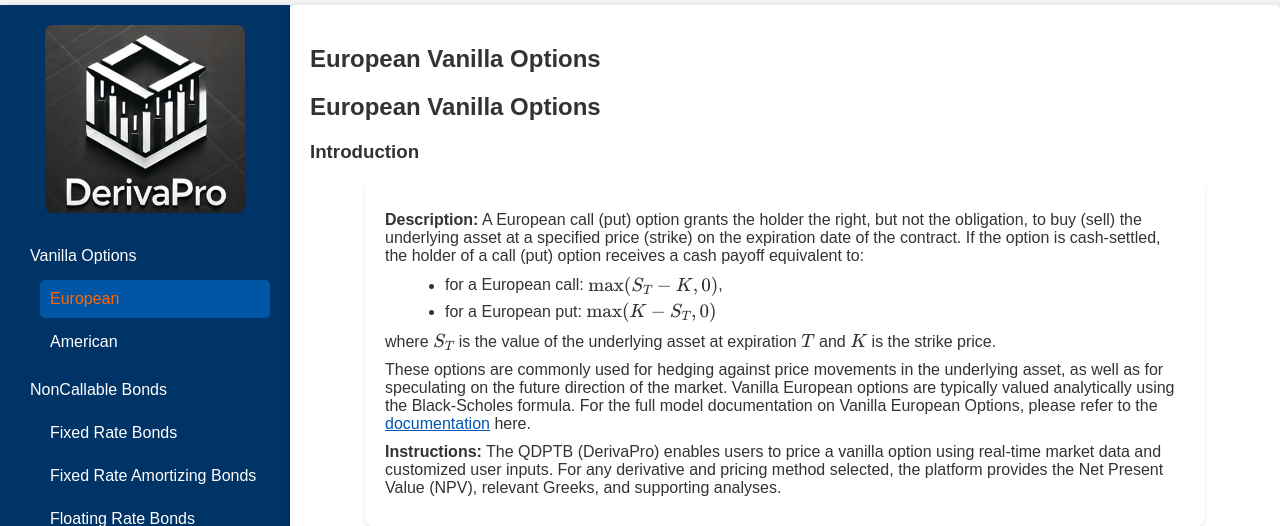
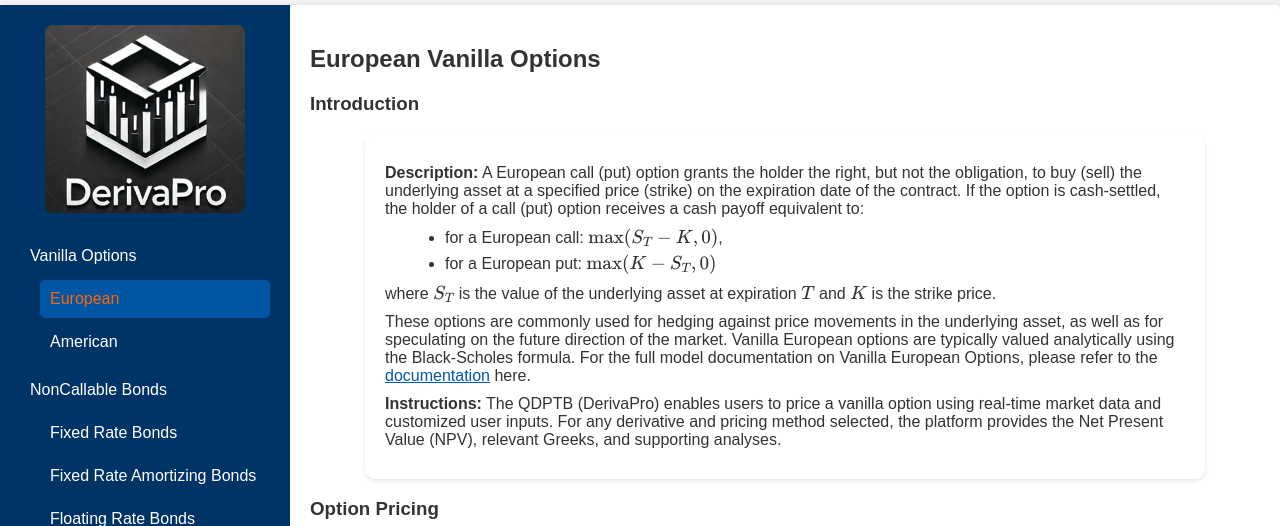
Before and after one commit to derivapro/derivapro-v1, a Flask app: page /vanilla-options/european in a window 1280 px wide. Shown: the part 55-581 px from the top of the page. Run offline with Flask 2, Linux system fonts and the light colour scheme; some libraries are stand-ins or nearby versions.

Commit message:
# Sep 24 changes

```diff
--- a/derivapro/models/mdls_vanilla_options.py
+++ b/derivapro/models/mdls_vanilla_options.py
@@ -135,6 +135,8 @@ class SmoothnessTest:
                 option = BlackScholes(self.ticker, self.strike_price, self.start_date, self.end_date, val, self.volatility, self.option_type)
             elif variable == 'volatility':
                 option = BlackScholes(self.ticker, self.strike_price, self.start_date, self.end_date, self.risk_free_rate, val, self.option_type)
+            else:
+                raise ValueError(f"Unsupported variable: {variable}")
 
             greek_values.append(self.calculate_single_greek(option, target_variable))
 
--- a/derivapro/templates/european_options.html
+++ b/derivapro/templates/european_options.html
@@ -1,7 +1,6 @@
 {% extends "base.html" %}
 
 {% block content %}
-<h2>European Vanilla Options</h2>
 <h2>European Vanilla Options</h2>
 <h3>Introduction</h3>
 
```
Also changed, not shown: derivapro/static/lattice_convergence_plot.png, derivapro/static/monte_carlo_convergence_plot.png, derivapro/static/vanilla_convergence_plot.png, 2 other files.
